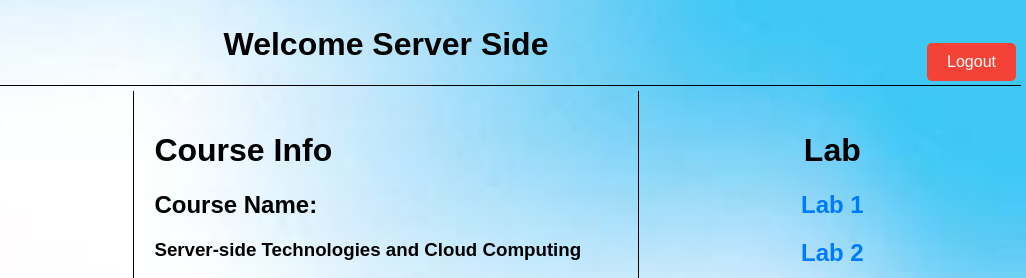
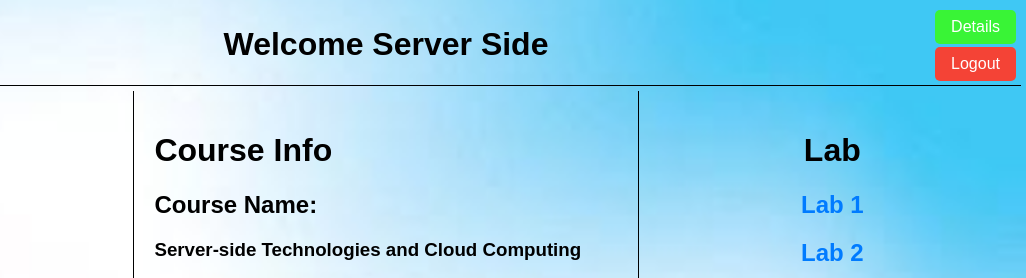
Before and after one commit to JohnsonLJS/381project-group25, a website: page views/index.html in a window 1280 px wide. Shown: the top 278 px of the page, 254-1280 px from the left. Drawn offline with Linux system fonts and the light colour scheme; files whose address does not match are found by name.

Commit message:
Update index.html

```diff
--- a/views/index.html
+++ b/views/index.html
@@ -28,7 +28,7 @@
                 position: absolute;
                 bottom: 10px;
                 right: 10px;
-                padding: 10px 20px;
+                padding: 8px 16px;
                 background-color: #f44336;
                 color: white;
                 border: none;
@@ -42,6 +42,26 @@
 
         header .logout-btn:hover {
                 background-color: #d32f2f;
+        }
+
+        header .details-btn {
+                position: absolute;
+                top: 10px;
+                right: 10px;
+                padding: 8px 16px;
+                background-color: #39f436;
+                color: white;
+                border: none;
+                cursor: pointer;
+                text-decoration: none;
+                display: inline-block;
+                font-size: 16px;
+                text-align: center;
+                border-radius: 5px;
+        }
+
+        header .details-btn:hover {
+                background-color: #39f4d1;
         }
 
         header .logo-img {
@@ -150,6 +170,7 @@
     <a href="https://www.hkmu.edu.hk/tc/" target="_blank">
         <img src="MUHK.jpeg" alt="MU" class="logo-img" />
     </a>
+    <a href="/details" class="details-btn">Details</a>
     <a href="/" class="logout-btn">Logout</a>
     <hr>
 </header>
@@ -204,3 +225,5 @@
                 <a href="https://ole.hkmu.edu.hk/course2404/comps381f.nsf/0/45FA0C919302256C48258BC300603CFF/$FILE/Lab08.pdf" target="_blank"><h2>Lab 8</h2></a>
                 <a href="https://ole.hkmu.edu.hk/course2404/comps381f.nsf/0/3CA4664D3C28268148258BCA005230BB/$FILE/Lab09.pdf" target="_blank"><h2>Lab 9</h2></a>
                 <a href="https://oletool.hkmu.edu.hk/course2404/comps381f.nsf/0/02CB39DBCEC6C38848258BD9002AFF4F/$FILE/Lab10.pdf" target="_blank"><h2>Lab 10</h2></a>
+             </div>
+        </div>
```
